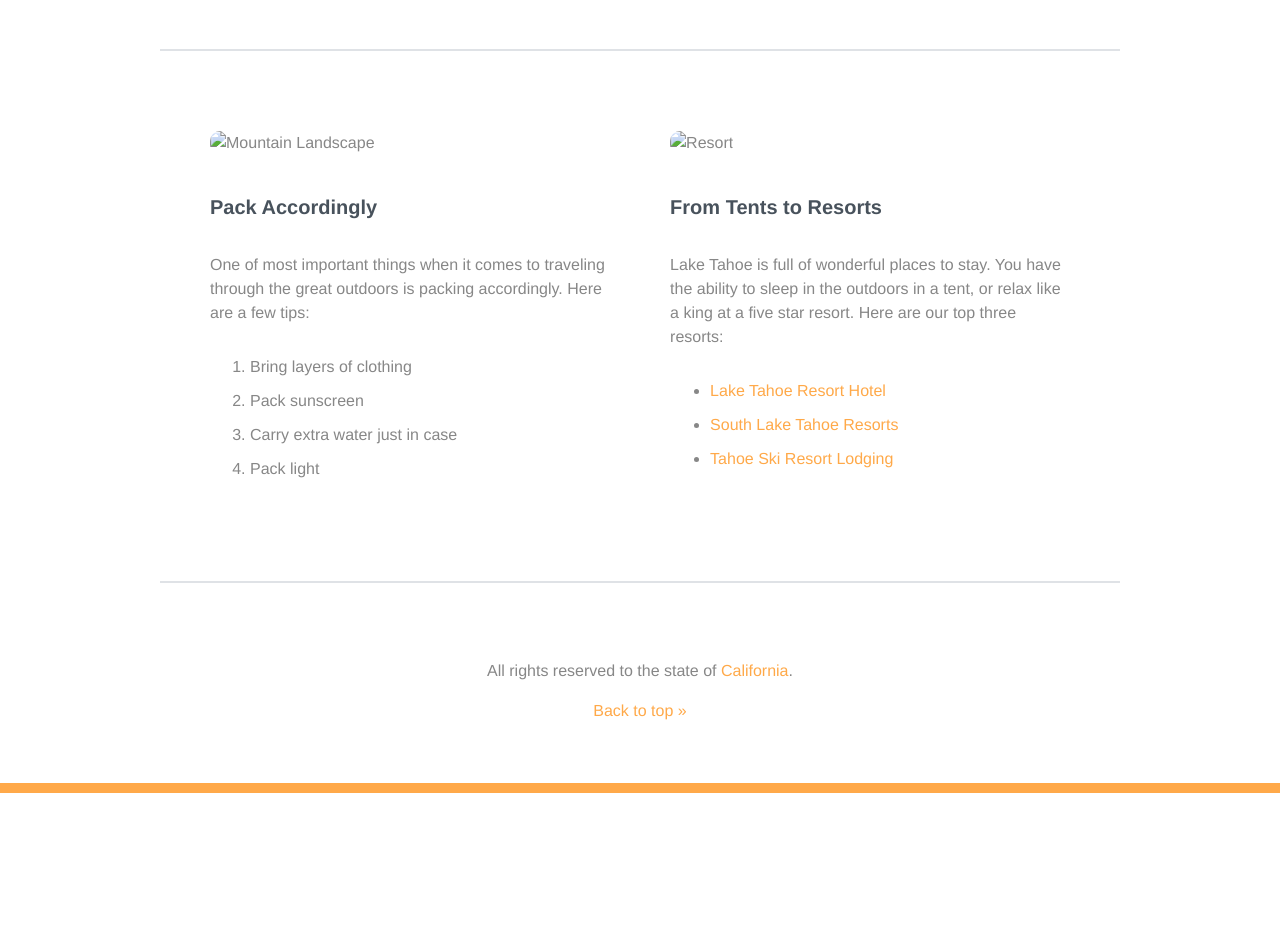
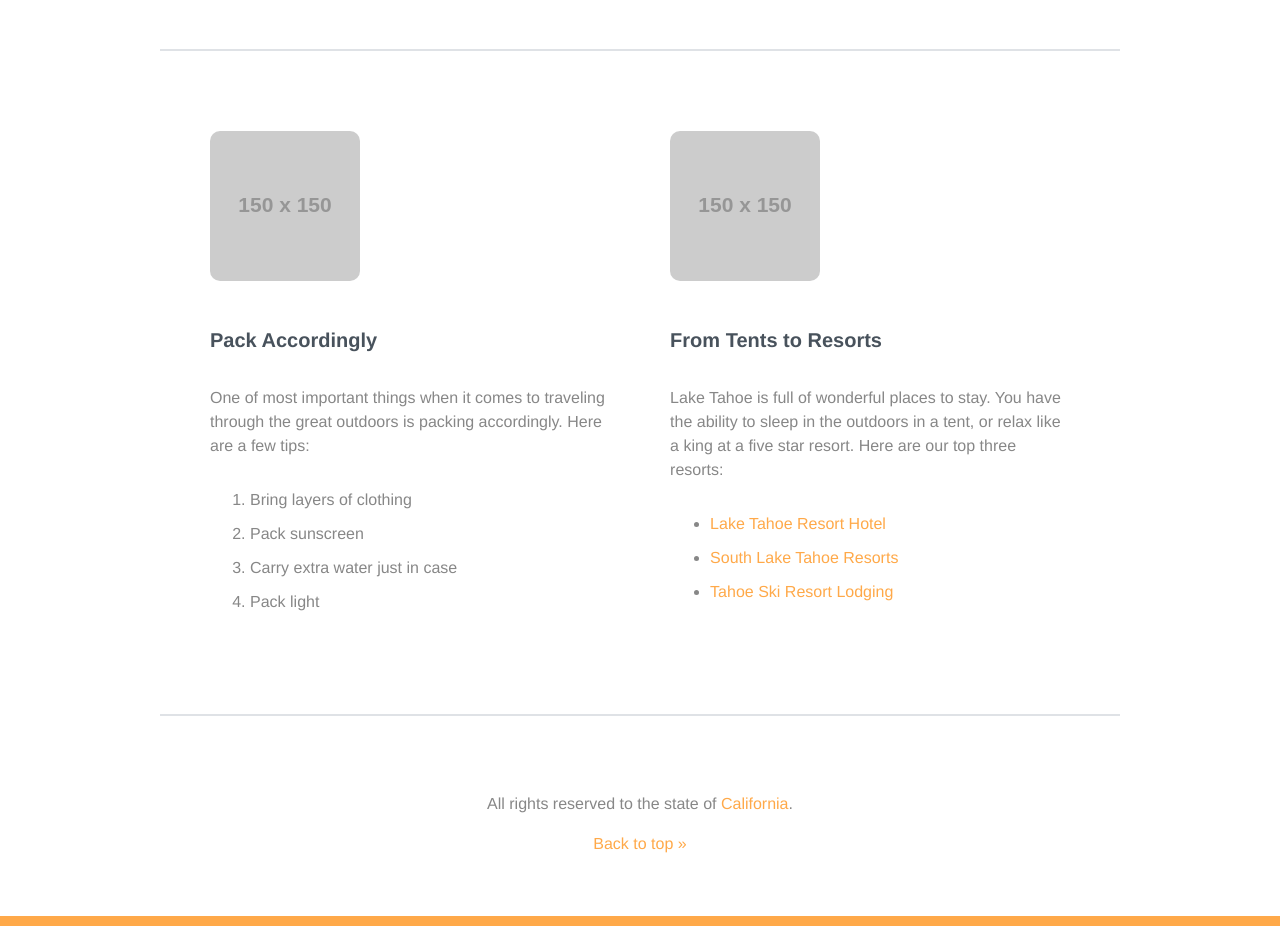
Before and after one commit to Justenc94/justenc94.github.io, a plain HTML site: page index.html in a window 1280 px wide. Shown: the part 1820-2746 px from the top of the page. Before the commit the page ends 2613 px from the top, so only its background shows below. Drawn offline with Linux system fonts and the light colour scheme; placeholder pictures from the web are drawn by us; files whose address does not match are found by name.

Commit message:
added placeholder images to home page

```diff
--- a/index.html
+++ b/index.html
@@ -38,7 +38,7 @@
 
   <div class="secondary-content t-border group">
     <div class="resorts">
-      <img src="img/resort.jpg" alt="Resort">
+      <img src="https://via.placeholder.com/150" alt="Placeholder">
       <h3>From Tents to Resorts</h3>
       <p>
         Lake Tahoe is full of wonderful places to stay. You have the ability to sleep in the outdoors in a tent, or relax like a king at a five star resort. Here are our top three resorts:
@@ -51,7 +51,7 @@
     </div>
 
     <div class="tips">
-      <img src="img/mtn-landscape.jpg" alt="Mountain Landscape">
+      <img src="https://via.placeholder.com/150" alt="Placeholder">
       <h3>Pack Accordingly</h3>
       <p>
         One of most important things when it comes to traveling through the great outdoors is packing accordingly. Here are a few tips:
```
